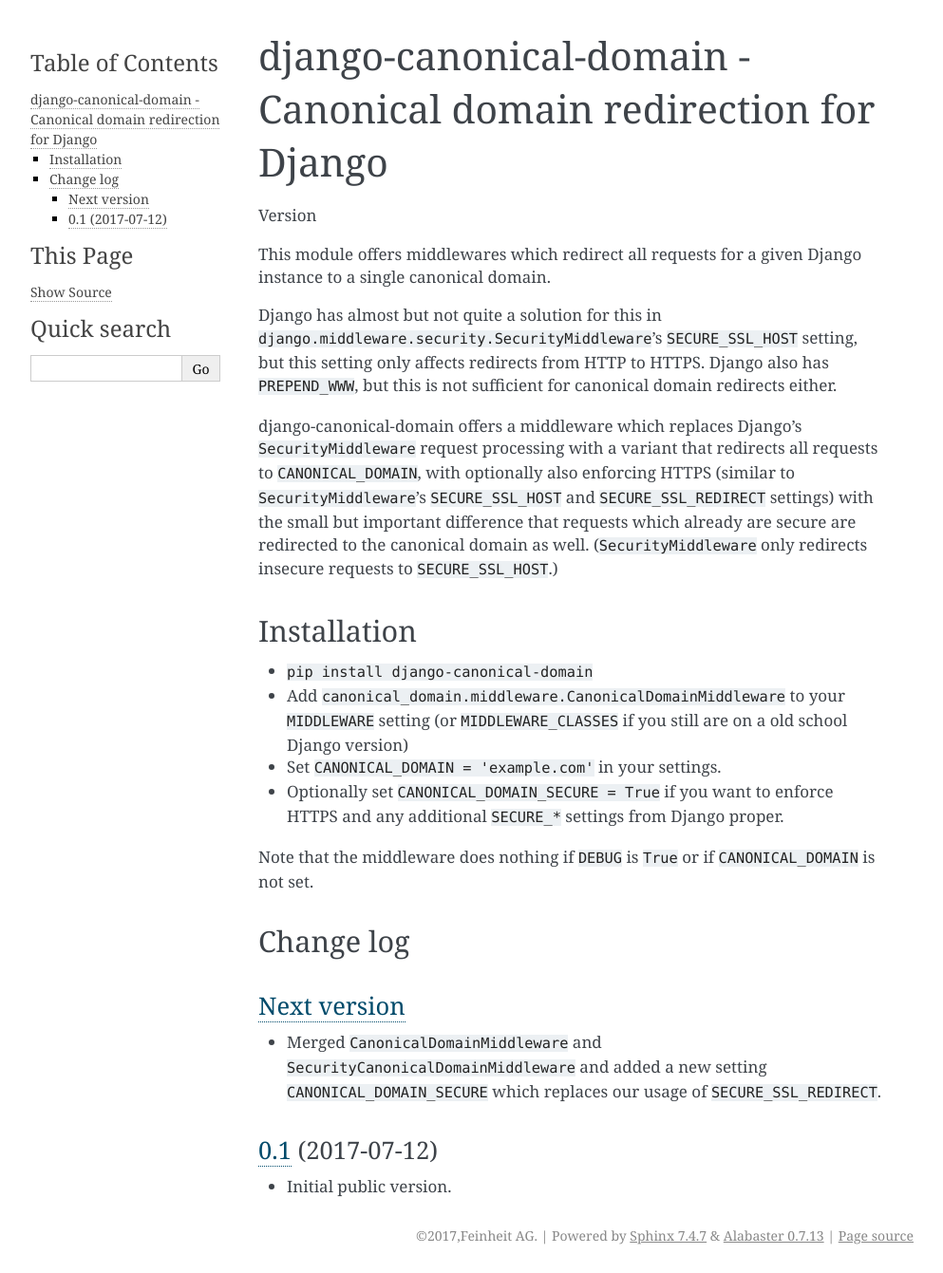
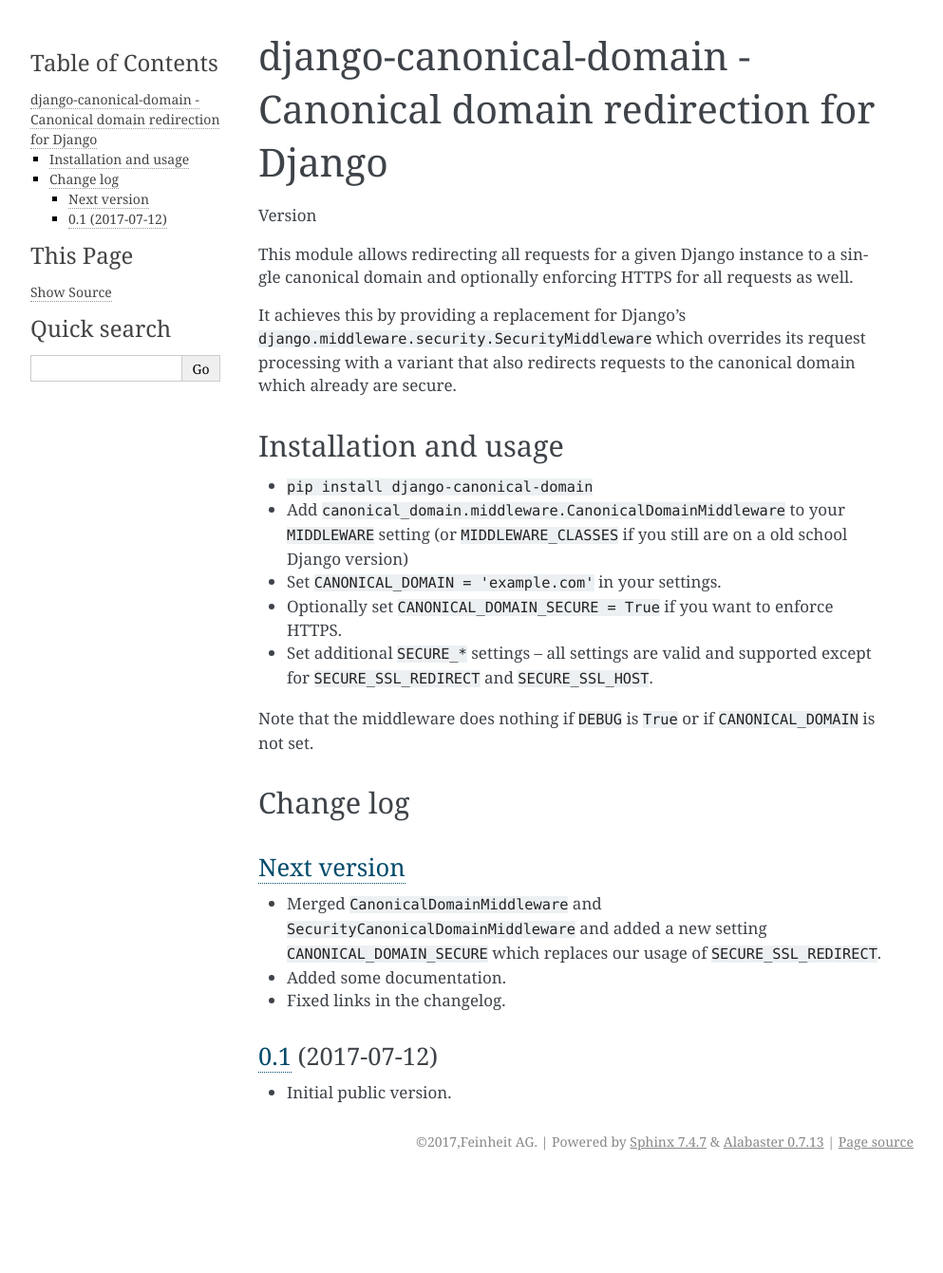
Before and after one commit to matthiask/django-canonical-domain, a Sphinx documentation site: the page built from docs/index.rst, in a window 1280 px wide. Shown: the whole page at 95% size, without its empty margins (148-1141 px from the left). Built offline with Sphinx 7.4.7, drawn with Linux system fonts in a browser that asks for light colours; after the commit the page ends 1242 px from its top, so only the background shows below that.

Commit message:
Reword the introduction

```diff
--- a/CHANGELOG.rst
+++ b/CHANGELOG.rst
@@ -8,6 +8,8 @@
   ``SecurityCanonicalDomainMiddleware`` and added a new setting
   ``CANONICAL_DOMAIN_SECURE`` which replaces our usage of
   ``SECURE_SSL_REDIRECT``.
+- Added some documentation.
+- Fixed links in the changelog.
 
 
 `0.1`_ (2017-07-12)
--- a/docs/index.rst
+++ b/docs/index.rst
@@ -4,27 +4,18 @@
 
 Version |release|
 
-This module offers middlewares which redirect all requests for a given
-Django instance to a single canonical domain.
+This module allows redirecting all requests for a given Django instance
+to a single canonical domain and optionally enforcing HTTPS for all
+requests as well.
 
-Django has almost but not quite a solution for this in
-``django.middleware.security.SecurityMiddleware``'s ``SECURE_SSL_HOST``
-setting, but this setting only affects redirects from HTTP to HTTPS.
-Django also has ``PREPEND_WWW``, but this is not sufficient for
-canonical domain redirects either.
-
-django-canonical-domain offers a middleware which replaces Django's
-``SecurityMiddleware`` request processing with a variant that redirects
-all requests to ``CANONICAL_DOMAIN``, with optionally also enforcing
-HTTPS (similar to ``SecurityMiddleware``'s ``SECURE_SSL_HOST`` and
-``SECURE_SSL_REDIRECT`` settings) with the small but important
-difference that requests which already are secure are redirected to the
-canonical domain as well. (``SecurityMiddleware`` only redirects
-insecure requests to ``SECURE_SSL_HOST``.)
+It achieves this by providing a replacement for Django's
+``django.middleware.security.SecurityMiddleware`` which overrides its
+request processing with a variant that also redirects requests to the
+canonical domain which already are secure.
 
 
-Installation
-============
+Installation and usage
+======================
 
 - ``pip install django-canonical-domain``
 - Add ``canonical_domain.middleware.CanonicalDomainMiddleware`` to your
@@ -32,8 +23,9 @@
   a old school Django version)
 - Set ``CANONICAL_DOMAIN = 'example.com'`` in your settings.
 - Optionally set ``CANONICAL_DOMAIN_SECURE = True`` if you want to
-  enforce HTTPS and any additional ``SECURE_*`` settings from Django
-  proper.
+  enforce HTTPS.
+- Set additional ``SECURE_*`` settings -- all settings are valid and
+  supported except for ``SECURE_SSL_REDIRECT`` and ``SECURE_SSL_HOST``.
 
 Note that the middleware does nothing if ``DEBUG`` is ``True`` or if
 ``CANONICAL_DOMAIN`` is not set.
```
Also changed, not shown: README.rst (+9 -0 lines).
